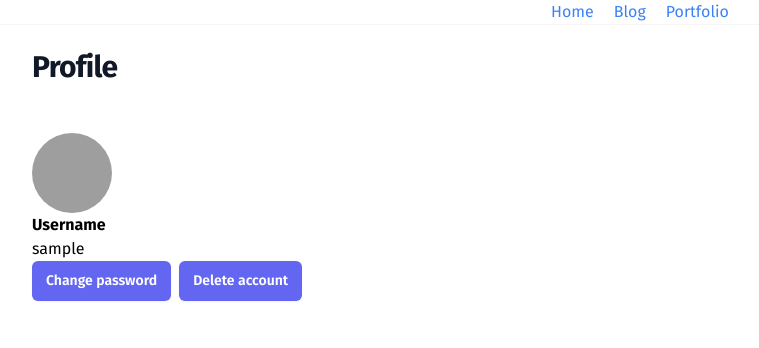
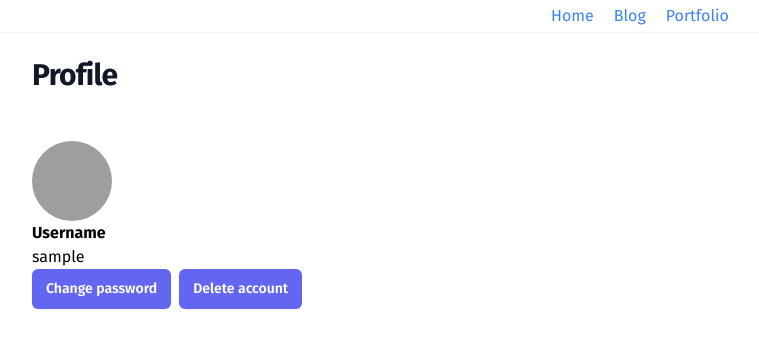
Before and after one commit to ZOulhadj/mysite, a Django app: page /profile/ in a window 1280 px wide. Shown: the top 348 px of the page, without its empty margins (0-759 px from the left). Run offline with Django 5.2, Linux system fonts and the light colour scheme; the visitor is signed in with stand-in values (Sample User, id 1); some libraries are stand-ins or nearby versions; grey boxes are pictures that could not be loaded.

Commit message:
Added padding to navbar.

```diff
--- a/core/templates/core/navbar.html
+++ b/core/templates/core/navbar.html
@@ -1,6 +1,6 @@
 <div class="border-b border-stone-100">
     <div class="mx-auto max-w-7xl">
-        <div class="flex justify-center items-center gap-5">
+        <div class="flex justify-center items-center gap-5 py-1">
             <a href="{% url 'core:index' %}" class="text-blue-500 hover:underline active:text-orange-500 visited:text-purple-500">
                 Home
             </a>
```
